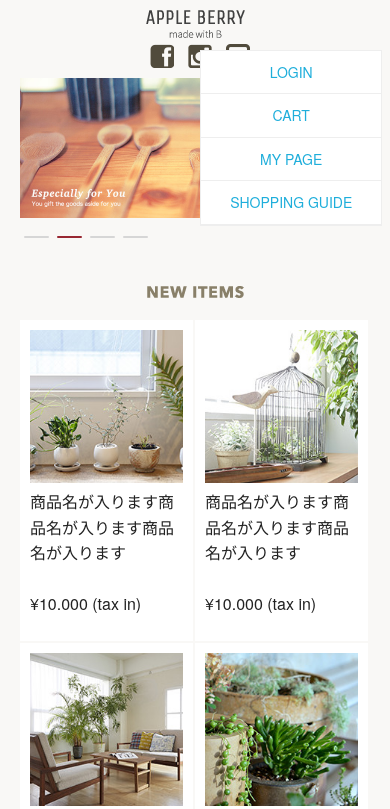
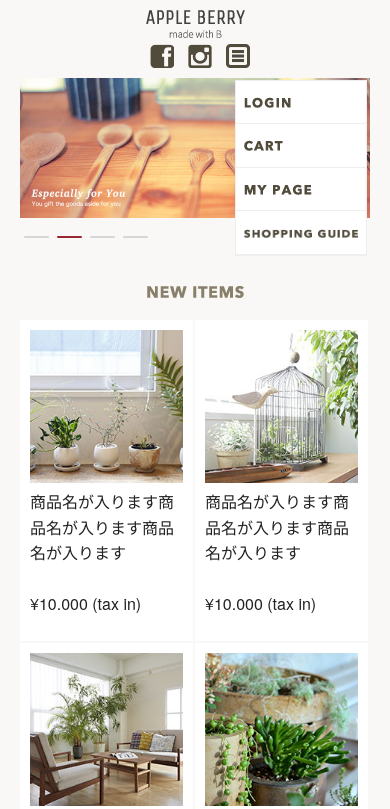
Before and after one commit to mk24260s/shopping-site, a plain HTML site: page index.html in a window 390 px wide. Both pictures are taken after a click on the picture 238 px from the left and 56 px from the top of the page. Shown: the top 809 px of the page. Drawn offline with nearby package versions, Linux system fonts and the light colour scheme.

Commit message:
edit index css

```diff
--- a/css/sample.css
+++ b/css/sample.css
@@ -38,7 +38,8 @@ header .sp_navi_li {
 header .sp_navi_li li {
     list-style: none;
     margin: 0;
-    padding: 0
+    padding: 0;
+    text-align: left;
 }
 header .sp_navi_li li.sp_navi_array {
     background-repeat: no-repeat;
@@ -47,16 +48,16 @@ header .sp_navi_li li.sp_navi_array {
     background-size: 40px 40px
 }
 header .sp_navi_toggle {
-    width: 180px;
+    width: 130px;
     position: absolute;
-    top: 50px;
-    right: 2%;
+    top: 80px;
+    right: 6%;
     border: 1px solid #eee;
     background: white;
     margin: 0;
     padding: 0;
     display: none;
-    z-index: 100
+    z-index: 100;
 }
 header .sp_navi_toggle li {
     list-style: none;
--- a/index.html
+++ b/index.html
@@ -50,10 +50,10 @@
                             <li class="sp_navi_array"><a href=""><img class="u-max-full-width" src="images/top_sp/insta.png" alt="insta" srcset="images/top_sp/insta@2x.png 2x" /></a></li>
                             <li class="sp_navi_array"><img id="sp_navi_btn" class="u-max-full-width" src="images/top_sp/menu_icon.png" alt="sp_navi" srcset="images/top_sp/menu_icon@2x.png 2x" />
                                 <ul class="sp_navi_toggle">
-                                    <li><a href="">LOGIN</a></li>
-                                    <li><a href="">CART</a></li>
-                                    <li><a href="">MY PAGE</a></li>
-                                    <li><a href="">SHOPPING GUIDE</a></li>
+                                    <li class="pc_navi_array"><a href=""><img class="u-max-full-width" src="images/top/menu_login.png" alt="LOGIN" /></a></li>
+                                    <li class="pc_navi_array"><a href=""><img class="u-max-full-width" src="images/top/menu_cart.png" alt="CART" /></a></li>
+                                    <li class="pc_navi_array"><a href=""><img class="u-max-full-width" src="images/top/menu_mypage.png" alt="MY PAGE" /></a></li>
+                                    <li class="pc_navi_array"><a href=""><img class="u-max-full-width" src="images/top/menu_guide.png" alt="SHOPPING GUIDE" /></a></li>
                                 </ul>
                             </li>
                         </ul>
```
Also changed, not shown: list.html (+4 -4 lines), products.html (+4 -4 lines).
